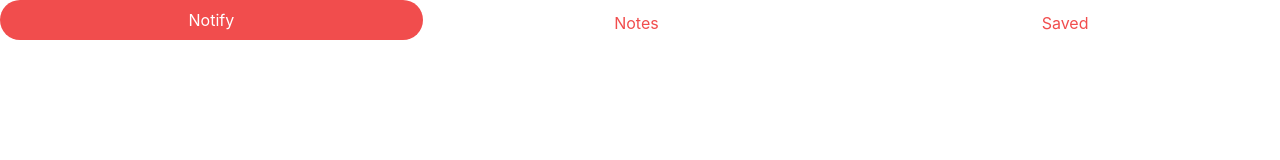
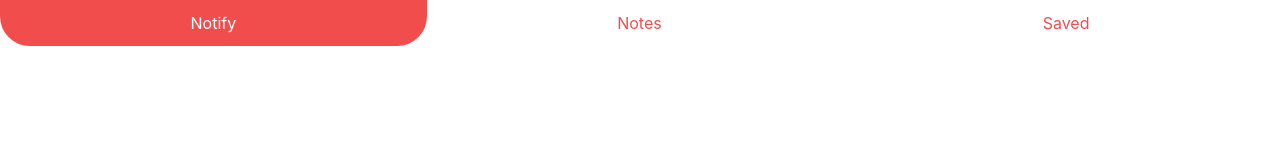
Before and after one commit to Ali-Row/Notify, a plain HTML site: page index.html in a window 1280 px wide. Drawn offline with nearby package versions, Linux system fonts and the light colour scheme.

Commit message:
New bottom radius navbar items

```diff
--- a/assets/sass/style.scss
+++ b/assets/sass/style.scss
@@ -7,6 +7,9 @@ $white: #ffffff !important;
 }
 .text-theme {
     color: $bgTheme;
+}
+.border {
+    border: solid $bgTheme;
 }
 .outline {
     border: solid $white;
@@ -18,3 +21,8 @@ $white: #ffffff !important;
 .outline:hover {
     border: solid $bgTheme;
 }
+
+.bottom-radius {
+    border-bottom-left-radius: 30px !important;
+    border-bottom-right-radius: 30px !important;
+}
--- a/index.html
+++ b/index.html
@@ -15,13 +15,13 @@
 <body>
         <ul class="nav nav-pills nav-fill">
             <li class="nav-item">
-                <a class="nav-link active rounded-pill bg-theme" href="index.html">Notify</a>
+                <a class="nav-link active rounded-0 bg-theme border bottom-radius" href="index.html">Notify</a>
             </li>
             <li class="nav-item">
-                <a class="nav-link text-theme rounded-pill outline" href="#">Notes</a>
+                <a class="nav-link text-theme rounded-0 outline bottom-radius" href="#">Notes</a>
             </li>
             <li class="nav-item">
-                <a class="nav-link text-theme rounded-pill outline" href="#">Saved</a>
+                <a class="nav-link text-theme rounded-0 outline bottom-radius" href="#">Saved</a>
             </li>
         </ul>
 
```
Also changed, not shown: assets/sass/style.css.
